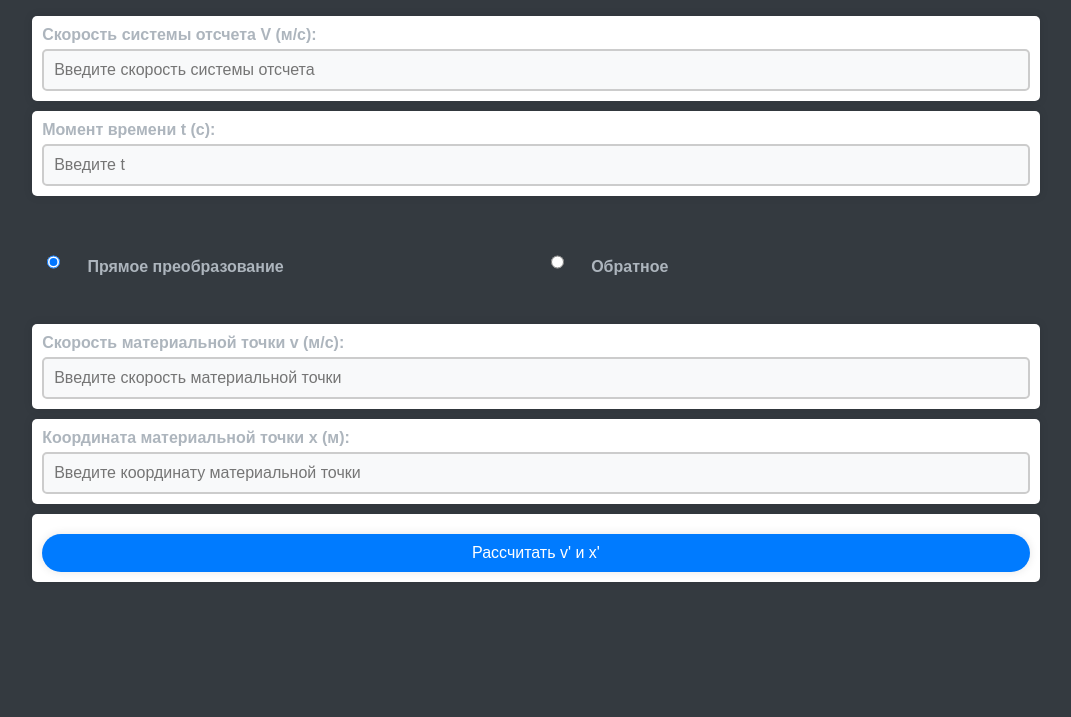
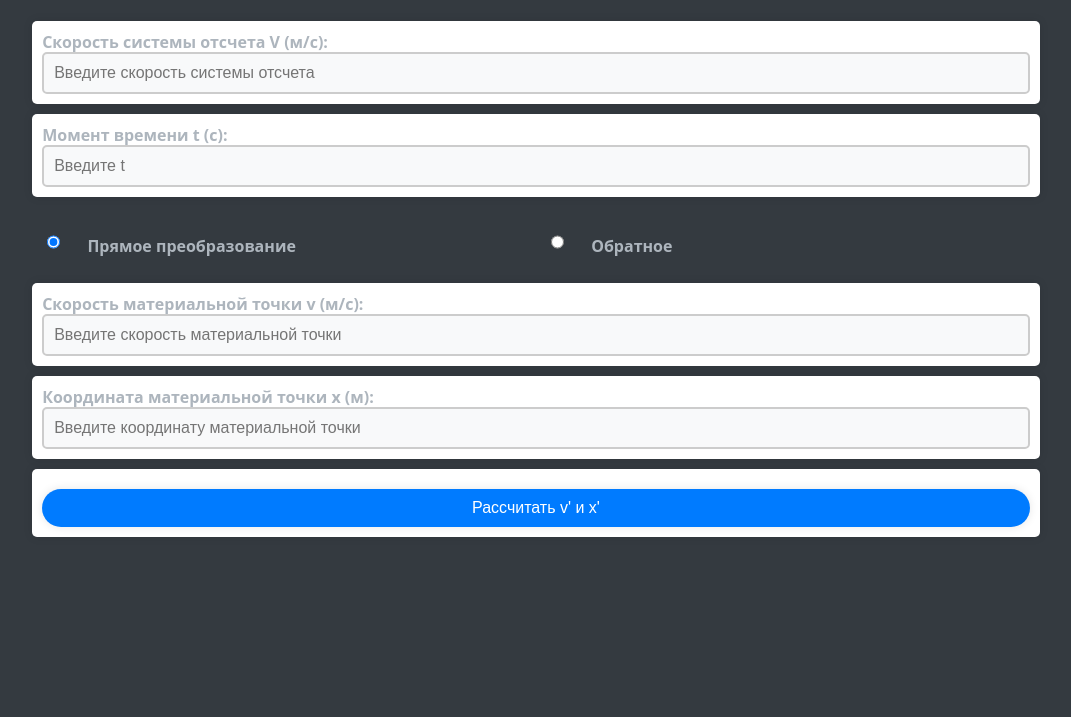
Before and after one commit to zi2p/publicMS, a plain HTML site: page galileo.html in a window 1280 px wide. Shown: the part 83-800 px from the top of the page, without its empty margins (104-1175 px from the left). Drawn offline with Linux system fonts and the light colour scheme.

Commit message:
minor style

```diff
--- a/styles/style.css
+++ b/styles/style.css
@@ -1,5 +1,5 @@
 body {
-	font-family: Arial, sans-serif;
+	font-family: Muller, "Open Sans", "Helvetica Neue", Helvetica, Arial, sans-serif;
 	background-color: #343a40;
 	padding: 10px;
 	color: #f8f9fa;
@@ -19,6 +19,7 @@ label {
 	font-weight: bold;
 	font-size: 1em;
 	color: #adb5bd;
+	height: 1em;
 }
 input[type="number"] {
 	width: 100%;
@@ -82,5 +83,5 @@ h1, h2 {
 }
 
 .mg-w5 {
-	margin: 6% 0% 0% 5%;
+	margin: 1% 0% 0% 5%;
 }
```
